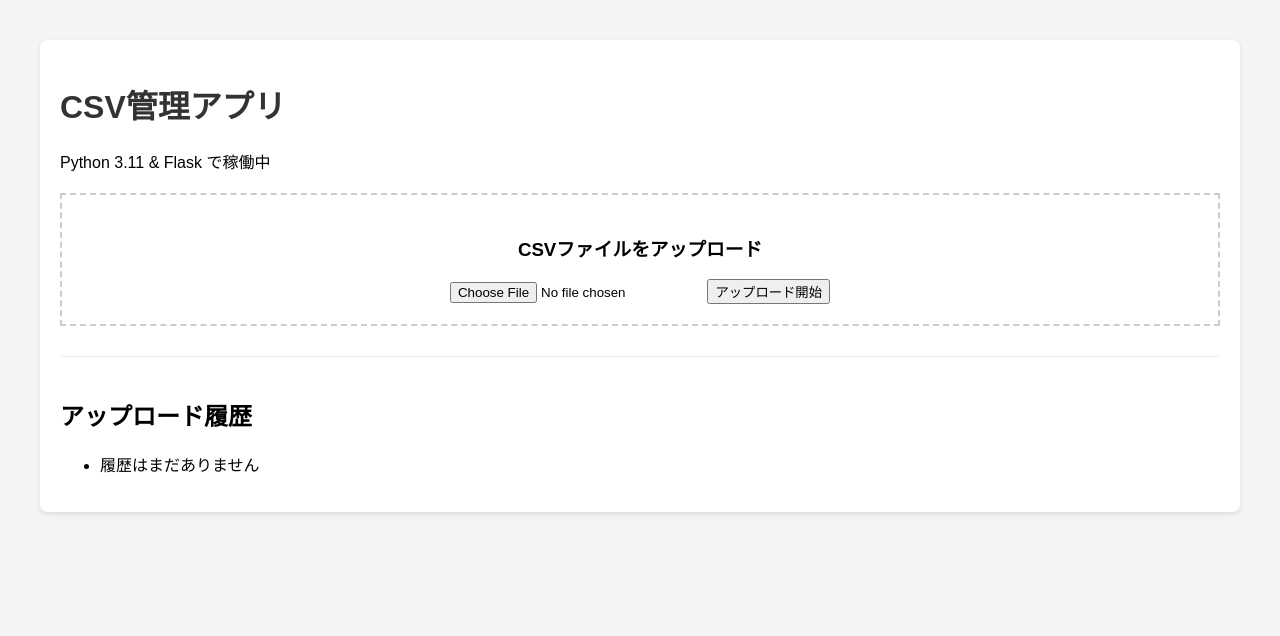
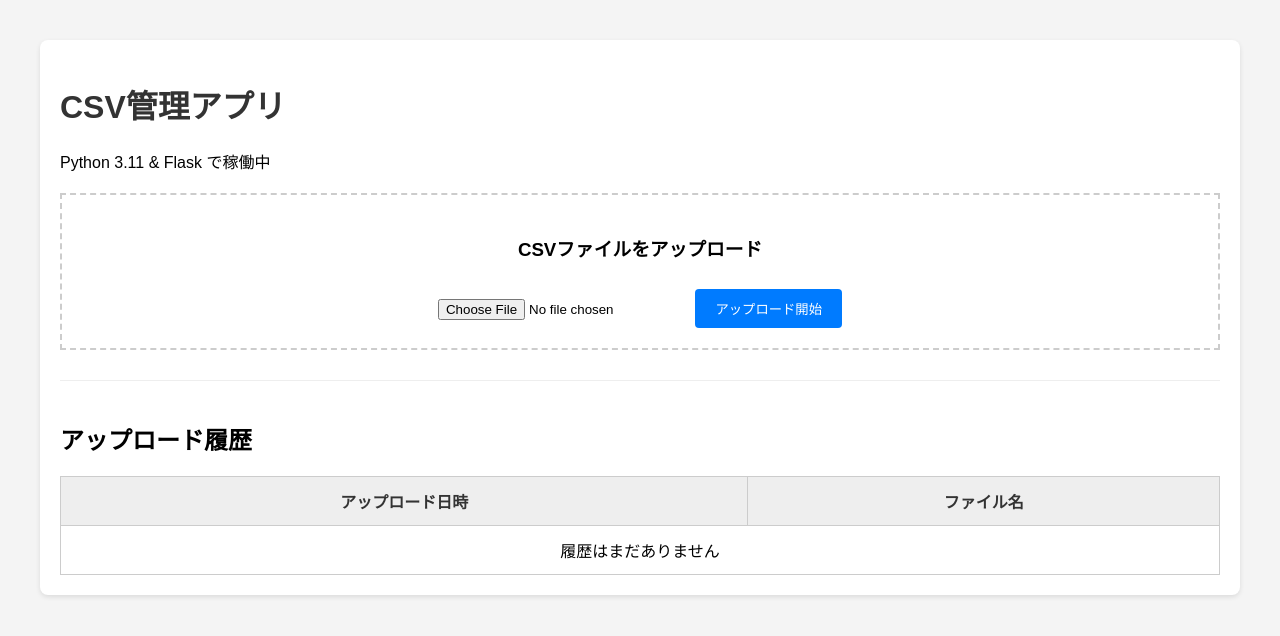
Before and after one commit to n-saito-dev/csv-web-app, a Flask app: page / in a window 1280 px wide. Shown: the top 636 px of the page. Run offline with Flask 3, Linux system fonts and the light colour scheme.

Commit message:
Fix table layout and improve button design in index.html

```diff
--- a/templates/index.html
+++ b/templates/index.html
@@ -42,7 +42,9 @@
             margin-top: 10px;
             background-color: white;
         }
-        th, td {
+
+        th,
+        td {
             border: 1px solid #ccc;
             padding: 12px;
             text-align: center;
@@ -53,6 +55,19 @@
             color: #333;
         }
 
+        button {
+            background-color: #007bff;
+            color: white;
+            padding: 10px 20px;
+            border: none;
+            border-radius: 4px;
+            cursor: pointer;
+            margin-top: 10px;
+        }
+
+        button:hover {
+            background-color: #0056b3;
+        }
     </style>
 </head>
 
@@ -78,13 +93,26 @@
 
         <div class="history-section">
             <h2>アップロード履歴</h2>
-            <ul>
-                {% for h in histories %}
-                <li>{{ h.upload_at.strftime('%Y-%m-%d %H:%M') }} - {{ h.filename }}</li>
-                {% else %}
-                <li>履歴はまだありません</li>
-                {% endfor %}
-            </ul>
+            <table>
+                <thead>
+                    <tr>
+                        <th>アップロード日時</th>
+                        <th>ファイル名</th>
+                    </tr>
+                </thead>
+                <tbody>
+                    {% for h in histories %}
+                    <tr>
+                        <td>{{ h.upload_at.strftime('%Y-%m-%d %H:%M') }}</td>
+                        <td>{{ h.filename }}</td>
+                    </tr>
+                    {% else %}
+                    <tr>
+                        <td colspan="2">履歴はまだありません</td>
+                    </tr>
+                    {% endfor %}
+                </tbody>
+            </table>
         </div>
     </div>
 </body>
```
